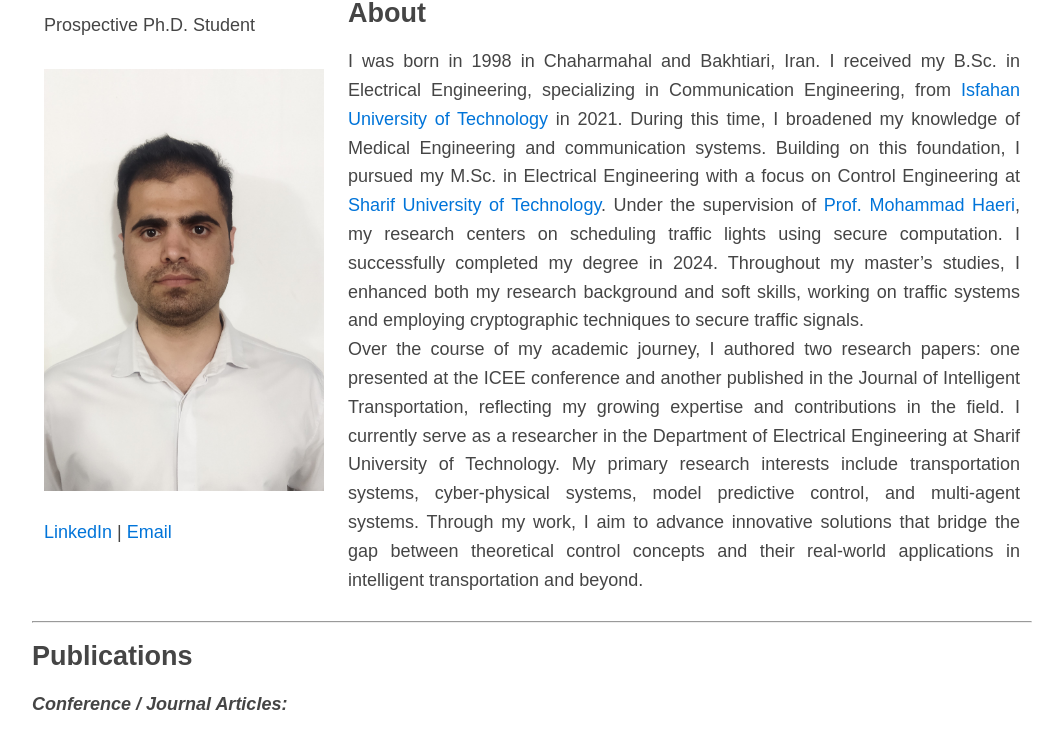
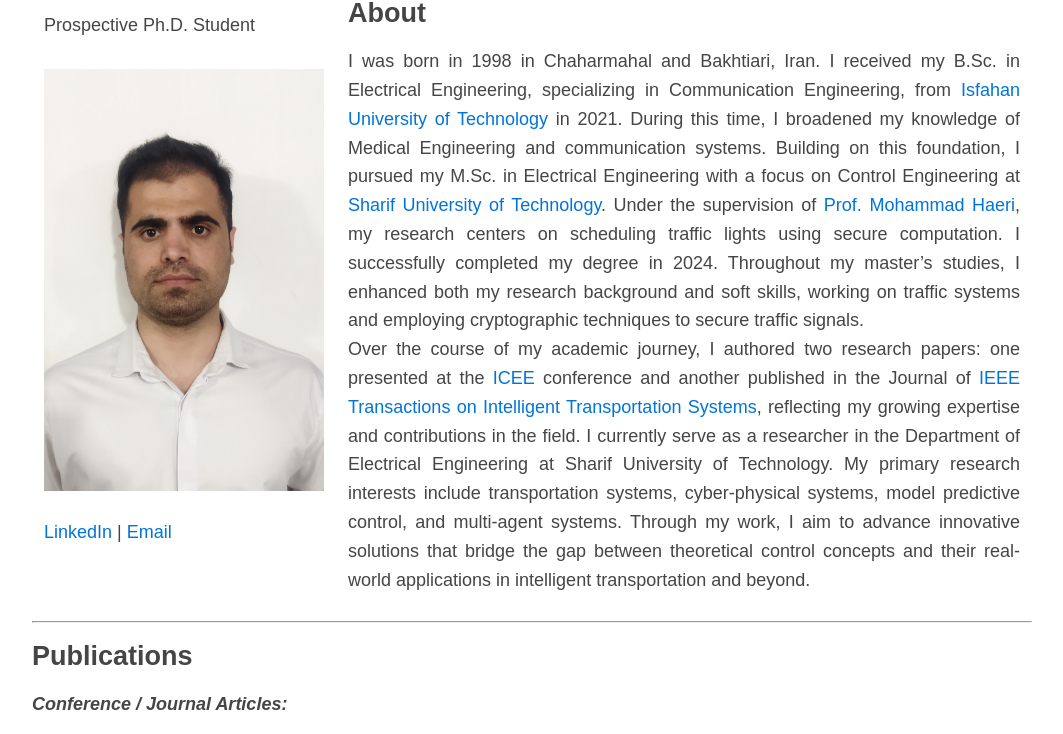
Before and after one commit to EYA9523093/EnayatAmiri, a plain HTML site: page index.html in a window 1280 px wide. Shown: the part 66-800 px from the top of the page, without its empty margins (108-1171 px from the left). Drawn offline with Linux system fonts and the light colour scheme.

Commit message:
Update index.html

```diff
--- a/index.html
+++ b/index.html
@@ -46,8 +46,8 @@
           and soft skills, working on traffic systems and employing cryptographic techniques
           to secure traffic signals.
         <br>
-        Over the course of my academic journey, I authored two research papers: one presented at the ICEE conference and another published in
-          the Journal of Intelligent Transportation, reflecting my growing expertise and contributions in the field. I currently serve as a researcher
+        Over the course of my academic journey, I authored two research papers: one presented at the <a href="https://iceeconf.ir/2023/en">ICEE</a> conference and another published in
+          the Journal of <a href="https://ieeexplore.ieee.org/xpl/RecentIssue.jsp?punumber=6979">IEEE Transactions on Intelligent Transportation Systems</a>, reflecting my growing expertise and contributions in the field. I currently serve as a researcher
           in the Department of Electrical Engineering at Sharif University of Technology. My primary research interests include transportation
           systems, cyber-physical systems, model predictive control, and multi-agent systems. Through my work, I aim to advance innovative solutions
           that bridge the gap between theoretical control concepts and their real-world applications in intelligent transportation and beyond.
```
